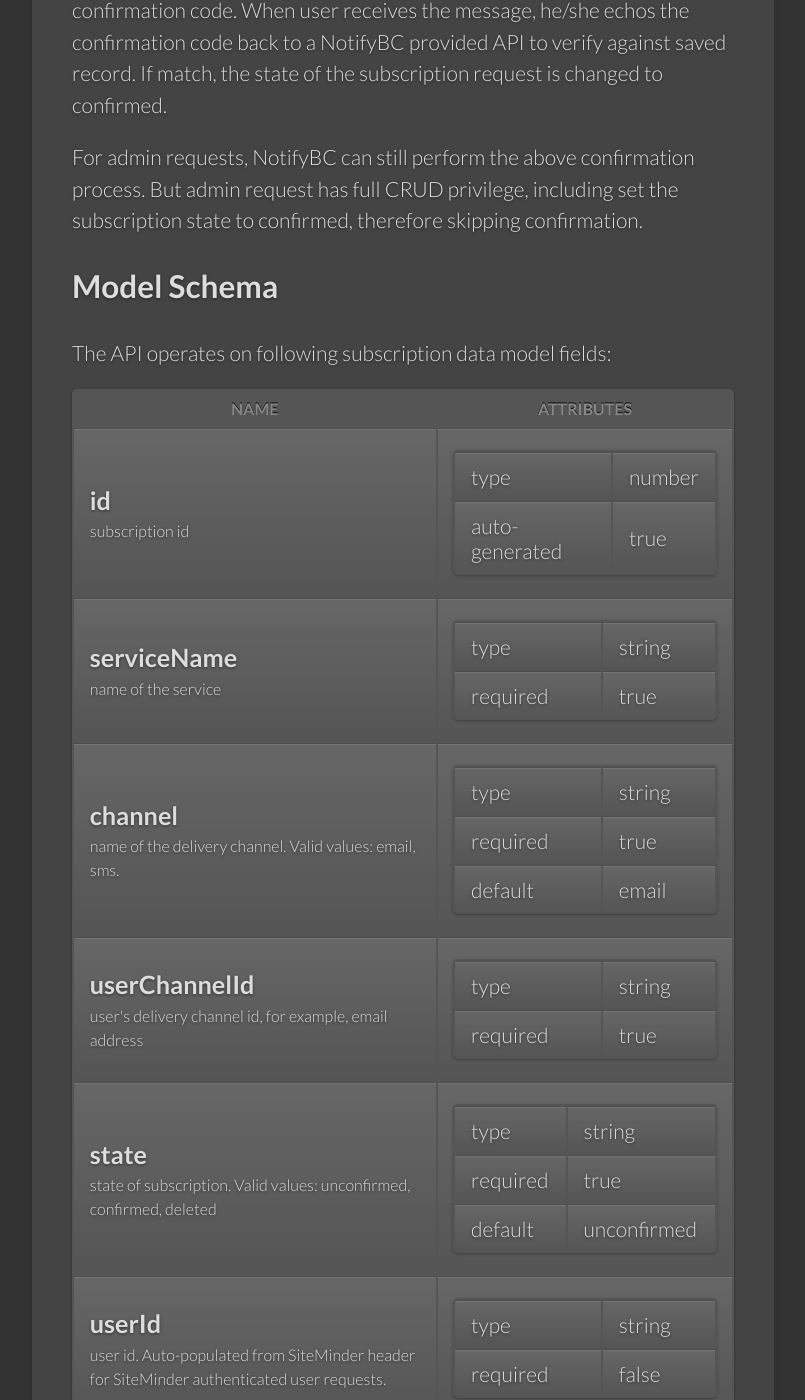
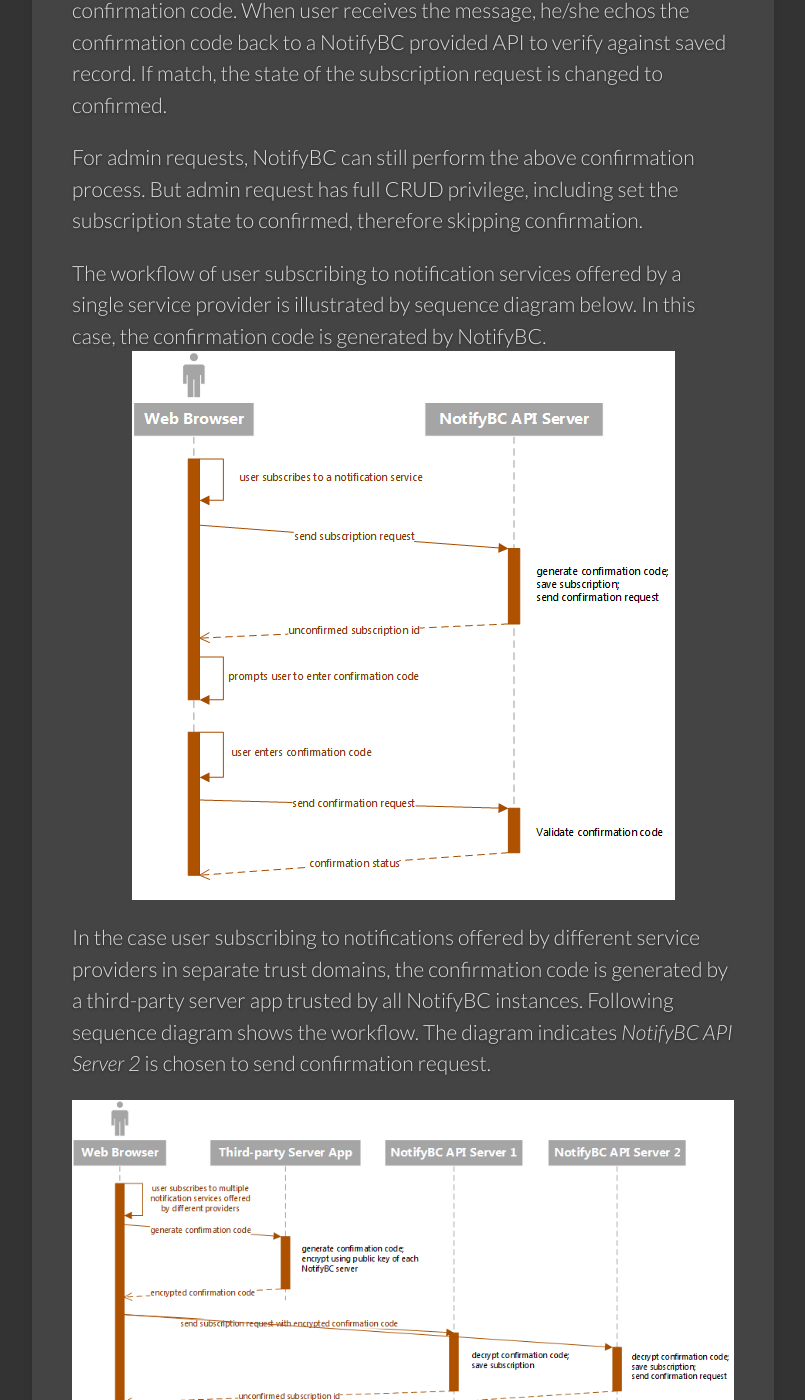
Before and after one commit to bcgov/MyGovBC-notification-server, a Jekyll site: the page built from docs/_docs/api-subscription.md, in a window 1280 px wide and 1400 px high, scrolled down 985 px. Shown: the whole window, without its empty margins (139-944 px from the left). Built offline with Jekyll 4.4.1, drawn with Linux system fonts in a browser that asks for light colours.

Commit message:
updated docs

```diff
--- a/docs/_docs/api-subscription.md
+++ b/docs/_docs/api-subscription.md
@@ -11,6 +11,13 @@
 Equipped with the confirmation code and a message template, NotifyBC can now send out confirmation request to unconfirmed subscription channel. At a minimum this confirmation request should contain the confirmation code. When user receives the message, he/she echos the confirmation code back to a NotifyBC provided API to verify against saved record. If match, the state of the subscription request is changed to confirmed.
 
 For admin requests, NotifyBC can still perform the above confirmation process. But admin request has full CRUD privilege, including set the subscription state to confirmed, therefore skipping confirmation.
+
+The workflow of user subscribing to notification services offered by a single service provider is illustrated by sequence diagram below. In this case, the confirmation code is generated by NotifyBC.
+![single service provider subscription]({{site.baseurl}}/img/subscription-single-service-provider.png)
+
+In the case user subscribing to notifications offered by different service providers in separate trust domains, the confirmation code is generated by a third-party server app trusted by all NotifyBC instances. Following sequence diagram shows the workflow. The diagram indicates *NotifyBC API Server 2* is chosen to send confirmation request.
+
+![multi service provider subscription]({{site.baseurl}}/img/subscription-multi-service-provider.png)
 
 ## Model Schema
 The API operates on following subscription data model fields:
--- a/docs/index.html
+++ b/docs/index.html
@@ -22,7 +22,7 @@
         <li>Unicast and broadcast message types</li>
       </ul>
       </p>
-      <a href="{{ site.baseurl }}/docs/overview/">More Features &rarr;</a><br/>
+      <a href="{{ site.baseurl }}/docs/overview/">More about NotifyBC &rarr;</a><br/>
       <a href="{{ site.baseurl }}/docs/usage/">How to Use &rarr;</a>
     </div>
     <div class="unit one-third">
```
Also changed, not shown: docs/_docs/configuration.md (+1 -1 lines), docs/_docs/overview.md (+1 -1 lines), docs/img/subscription-multi-service-provider.png (added), docs/img/subscription-single-service-provider.png (added), 2 other files.
